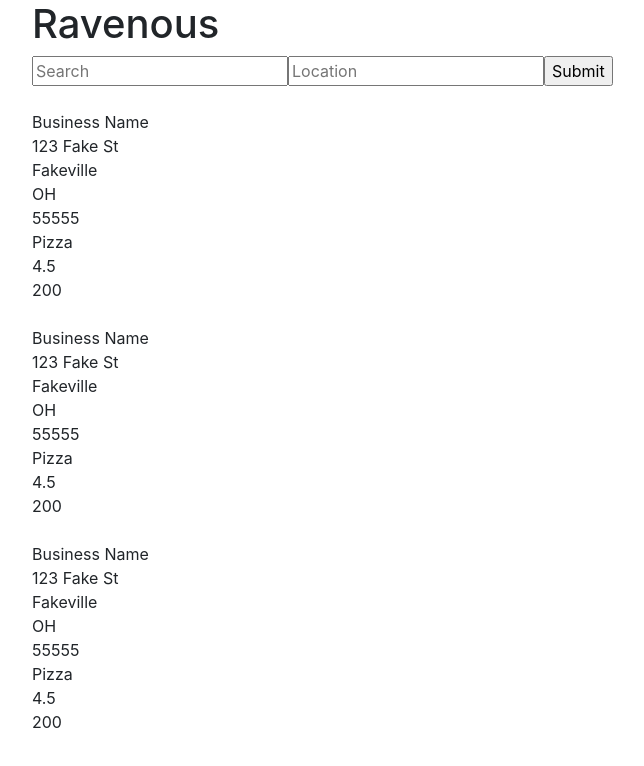
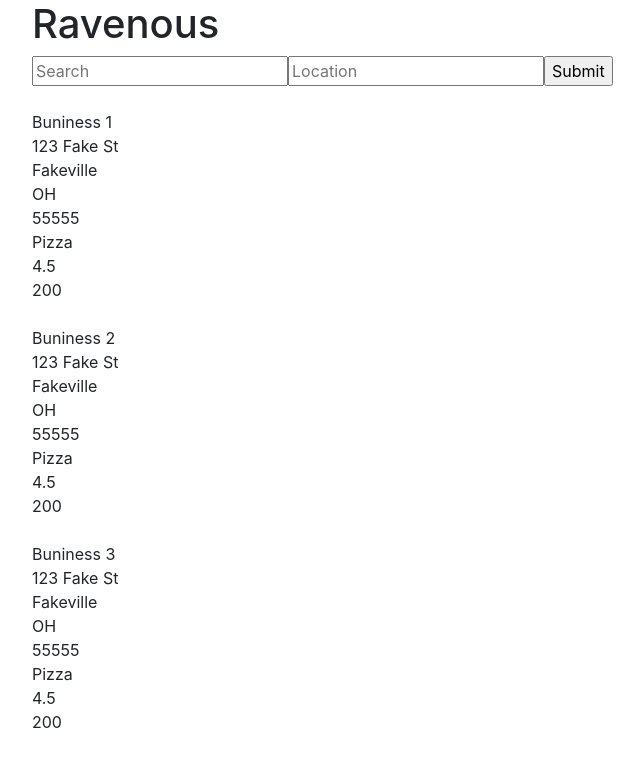
Before and after one commit to dethbird/ravenous, a React (Create React App) app: page / in a window 1280 px wide. Shown: the top 766 px of the page, without its empty margins (50-694 px from the left). Built offline with nearby package versions, Linux system fonts and the light colour scheme.

Commit message:
added bootstrap

```diff
--- a/src/App.js
+++ b/src/App.js
@@ -3,6 +3,21 @@ import './App.css';
 import BusinessList from './BusinessList';
 import SearchBar from './SearchBar';
 
+
+const businesses = [
+  {
+    name: 'Buniness 1',
+    img: 'whatever',
+  },
+  {
+    name: 'Buniness 2',
+    img: 'whatever',
+  },
+  {
+    name: 'Buniness 3',
+    img: 'whatever',
+  }
+];
 
 function App() {
   return (
@@ -11,7 +26,7 @@ function App() {
         <h1>Ravenous</h1>
       </header>
       <div><SearchBar /></div>
-      <div><BusinessList /></div>
+      <div><BusinessList businesses={businesses} /></div>
     </div>
   );
 }
--- a/src/Business.js
+++ b/src/Business.js
@@ -3,11 +3,12 @@ Each Business component should display an image, name, address, city, state, zip
 */
 import React from 'react';
 
-function Business() {
+function Business(props) {
+    const { business } = props;
     return (
         <div>
             <img src="" alt=""/>
-            <div>Business Name</div>
+            <div>{business.name}</div>
             <div>123 Fake St</div>
             <div>Fakeville</div>
             <div>OH</div>
--- a/src/BusinessList.js
+++ b/src/BusinessList.js
@@ -2,12 +2,16 @@ import React from 'react';
 
 import Business from './Business';
 
-function BusinessList() {
+function BusinessList(props) {
+    const { businesses } = props;
+
+    const list = businesses.map(business => {
+        return <Business business={business} />
+    });
+
     return (
         <div>
-            <Business />
-            <Business />
-            <Business />
+            {list}
         </div>
     );
 }
--- a/src/SearchBar.js
+++ b/src/SearchBar.js
@@ -1,6 +1,11 @@
-import React from 'react';
+import React, { useState } from 'react';
 
 function SearchBar() {
+
+    const [searchTerm, setSearchTerm] = useState('');
+    const [location, setLocation] = useState('');
+    const [sortOption, setSortOption] = useState('');
+
     return (
         <div>
             <input type="text" placeholder='Search'/>
--- a/src/index.js
+++ b/src/index.js
@@ -4,6 +4,8 @@ import 'bootstrap/dist/css/bootstrap.min.css';
 import './index.css';
 import App from './App';
 import reportWebVitals from './reportWebVitals';
+
+
 
 const root = ReactDOM.createRoot(document.getElementById('root'));
 root.render(
```
